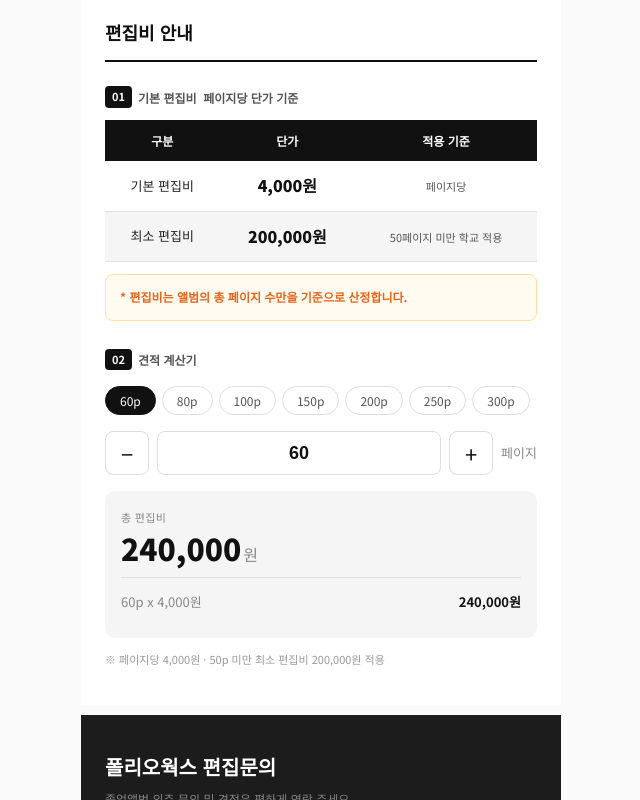
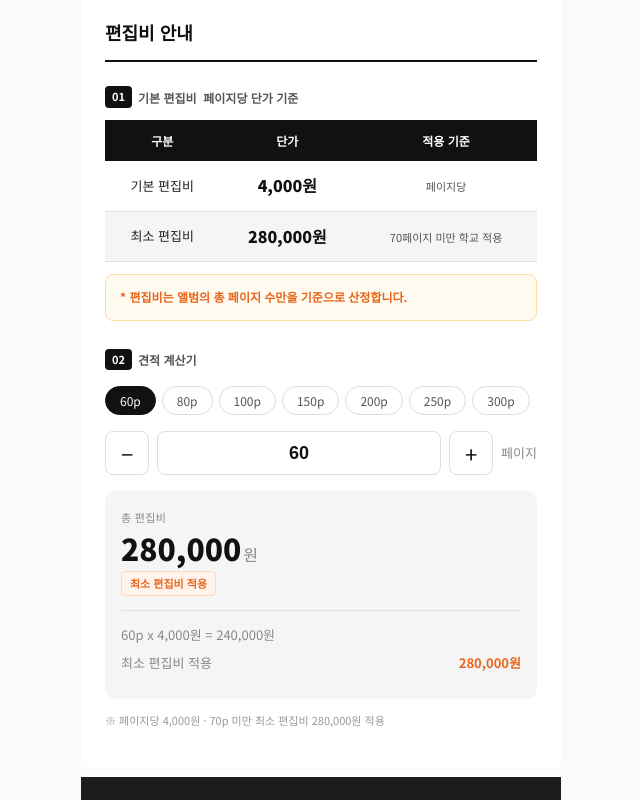
Before and after one commit to keeremstudio/folioworks, a plain HTML site: page index.html in a window 1280 px wide. Both pictures are taken after a click on the button "60p". Shown: the part 1701-2501 px from the top of the page, without its empty margins (319-959 px from the left). Drawn offline with Linux system fonts and the light colour scheme.

Commit message:
Add files via upload

```diff
--- a/index.html
+++ b/index.html
@@ -717,8 +717,8 @@
       </tr>
       <tr>
         <td>최소 편집비</td>
-        <td><div class="price-main">200,000원</div></td>
-        <td><div class="price-note">50페이지 미만 학교 적용</div></td>
+        <td><div class="price-main">280,000원</div></td>
+        <td><div class="price-note">70페이지 미만 학교 적용</div></td>
       </tr>
     </tbody>
   </table>
@@ -768,7 +768,7 @@
     </div>
 
     <p style="font-size:11px;color:#999;line-height:1.8;margin:0;">
-      ※ 페이지당 4,000원 · 50p 미만 최소 편집비 200,000원 적용
+      ※ 페이지당 4,000원 · 70p 미만 최소 편집비 280,000원 적용
     </p>
   </div>
 
@@ -810,7 +810,7 @@
   var _page = 100;
 
   function fee(p) {
-    if (p < 50) return { total: 200000, isMin: true };
+    if (p < 70) return { total: 280000, isMin: true };
     return { total: p * 4000, isMin: false };
   }
 
@@ -845,7 +845,7 @@
       if (r.isMin) {
         el.innerHTML =
           '<div class="calc-bd-row"><span class="calc-bd-label">' + p + 'p x 4,000원 = ' + fmt(p * 4000) + '원</span></div>' +
-          '<div class="calc-bd-row"><span class="calc-bd-label">최소 편집비 적용</span><span class="calc-bd-val accent">200,000원</span></div>';
+          '<div class="calc-bd-row"><span class="calc-bd-label">최소 편집비 적용</span><span class="calc-bd-val accent">280,000원</span></div>';
       } else {
         el.innerHTML =
           '<div class="calc-bd-row"><span class="calc-bd-label">' + p + 'p x 4,000원</span><span class="calc-bd-val">' + fmt(r.total) + '원</span></div>';
```
